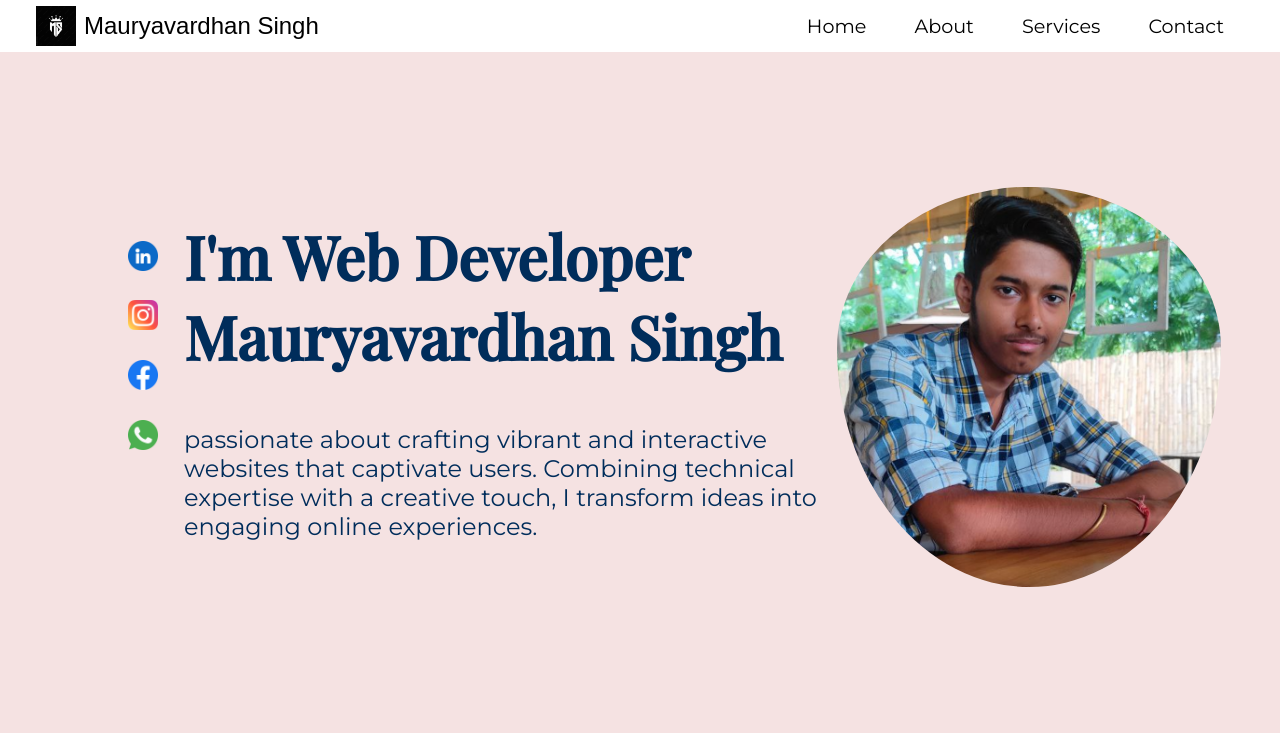
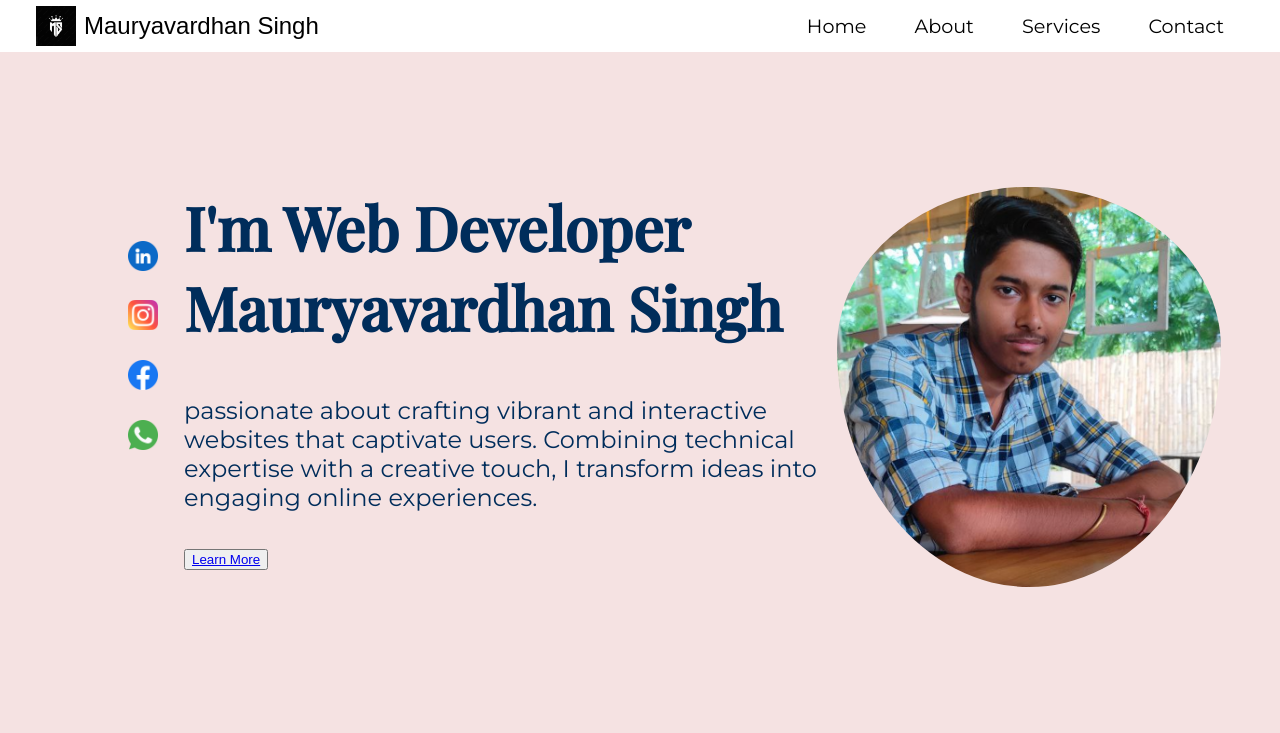
Before and after one commit to Mauryavardhan/Portfolio, a plain HTML site: page index.html in a window 1280 px wide. Shown: the top 733 px of the page. Drawn offline with nearby package versions, Linux system fonts and the light colour scheme.

Commit message:
index.html

```diff
--- a/index.html
+++ b/index.html
@@ -51,7 +51,7 @@
         </div>
       </nav>
       <section id="Home">
-        <div class="home">
+        <div class="home animate">
           <div class="icons home1">
             <ul>
               <li class="link">
@@ -67,7 +67,8 @@
             <h1 class="hi">I'm Web Developer Mauryavardhan Singh</h1>
             passionate about crafting vibrant and interactive websites that
             captivate users. Combining technical expertise with a creative
-            touch, I transform ideas into engaging online experiences.
+            touch, I transform ideas into engaging online experiences. <br><br>
+            <button class="button1"><a href="#Services" class="services9">Learn More</a></button>
           </div>
           <div class="picture home1">
             <img src="profile3.png" alt="profile pic" class="img8"/>
```
